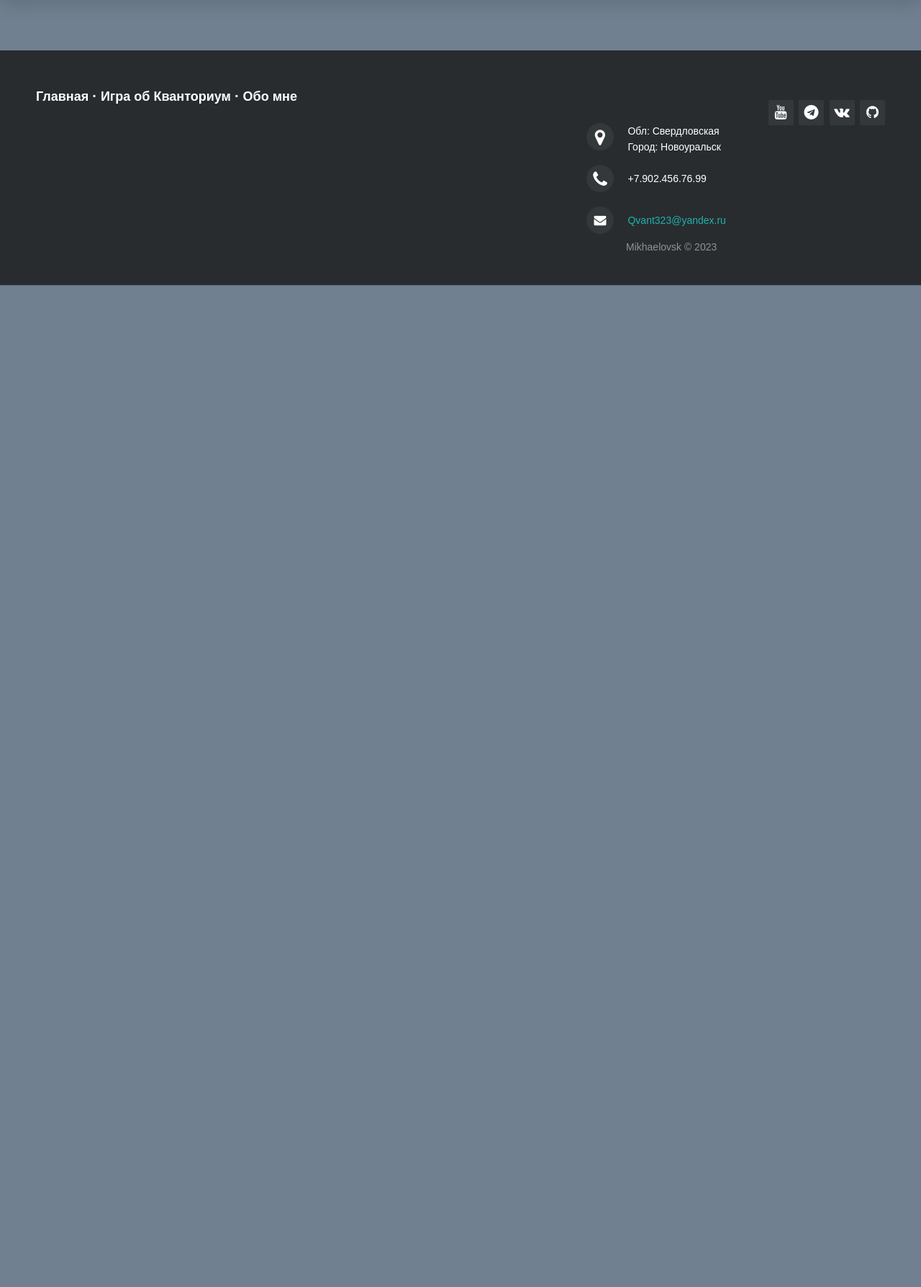
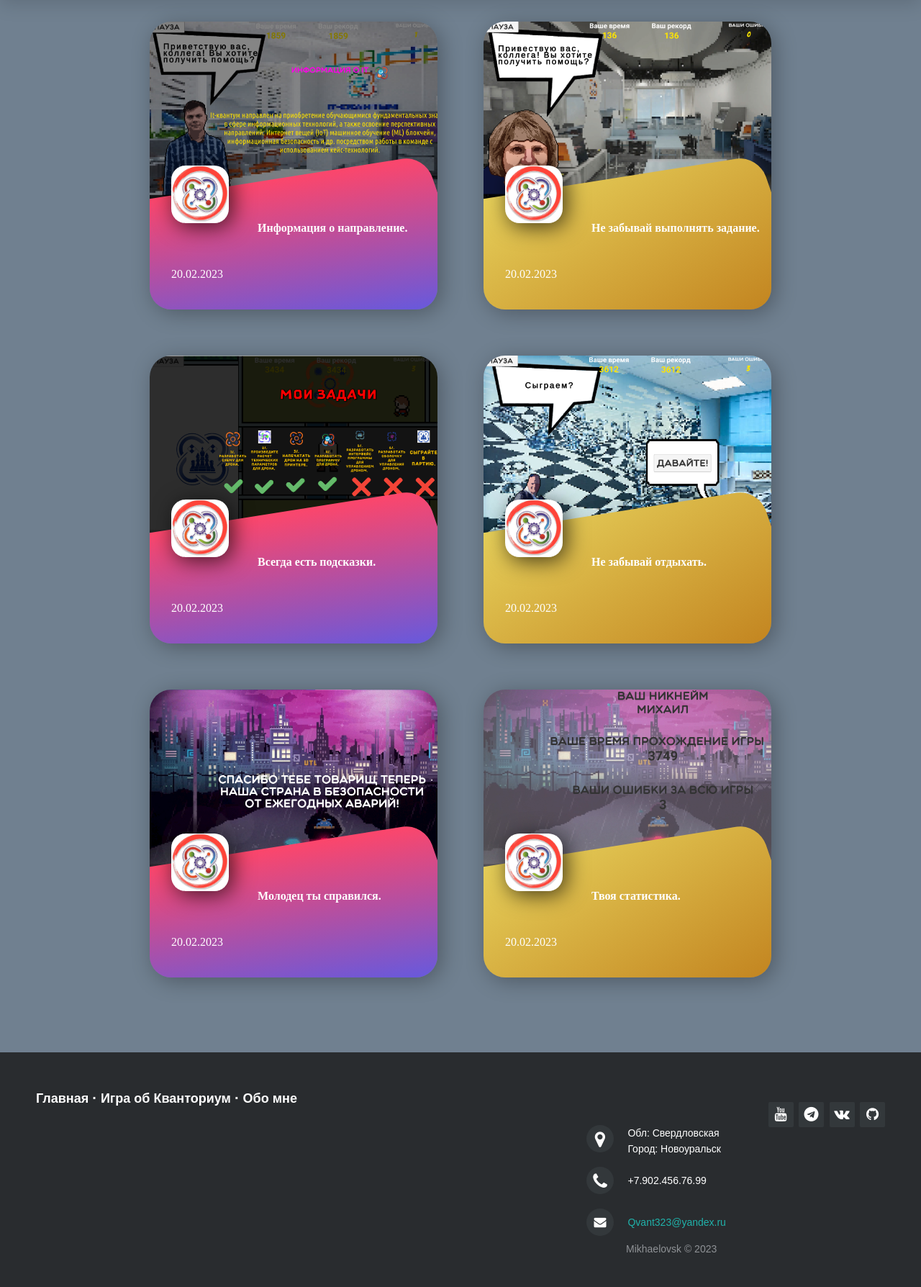
Before and after one commit to MishaelBoss/Quantorium_Update_Website, a Flask app: page /game in a window 1280 px wide. Shown: the part 118-1906 px from the top of the page at 72% size. Before the commit the page ends 515 px from the top, so only its background shows below. Run offline with Flask 3, Linux system fonts and the light colour scheme.

Commit message:
Updaet and fixed 1.6

```diff
--- a/Quantorium/static/css/main.css
+++ b/Quantorium/static/css/main.css
@@ -254,3 +254,70 @@ body{
   background-color: transparent;
   color: #222;
 }
+
+
+
+
+
+
+/* BEGIN CARD DESIGN */
+.hero {
+  display: inline-block;
+  position: relative;
+  width: 400px;
+  min-width: 400px;
+  height: 400px;
+  border-radius: 30px;
+  overflow:hidden;
+  box-shadow: 5px 5px 30px rgba(0, 0, 0, 0.3);
+  margin: 30px;
+}
+
+.hero-profile-img {
+  height: 70%;
+}
+
+.hero-description-bk {
+  background-image: linear-gradient(0deg , #3f5efb, #fc466b);
+  border-radius: 30px;
+  position: absolute;
+  top: 55%;
+  left: -5px;
+  height: 65%;
+  width: 108%;
+  transform: skew(19deg, -9deg);
+}
+
+.second .hero-description-bk {
+  background-image: linear-gradient(-20deg , #bb7413, #e7d25c)
+}
+
+.hero-logo {
+  height: 80px;
+  width: 80px;
+  border-radius: 20px;
+  background-color: #fff;
+  position: absolute;
+  bottom: 30%;
+  left: 30px;
+  overflow:hidden;
+  box-shadow: 5px 5px 30px rgba(0, 0, 0, 0.7);
+}
+
+.hero-logo img {
+  height: 100%;
+}
+
+.hero-description {
+  position: absolute;
+  color: #fff;
+  font-weight: 900;
+  left: 150px;
+  bottom: 26%;
+}
+.hero-date {
+  position: absolute;
+  color: #fff;
+  left: 30px;
+  bottom: 10%;
+}
--- a/Quantorium/templates/MyGAme.html
+++ b/Quantorium/templates/MyGAme.html
@@ -26,6 +26,89 @@
     </div>
   </div>
 
+<div style="position: relative; text-align: center;">
+  <div class="first hero">
+    <img class="hero-profile-img" src="/static/images/img my game/3.jpg" alt="">
+    <div class="hero-description-bk"></div>
+    <div class="hero-logo">
+      <img src="/static/icons/Logo.png" alt="">
+    </div>
+    <div class="hero-description">
+      <p>Информация о направление.</p>
+    </div>
+    <div  class="hero-date">
+      <p>20.02.2023</p>
+    </div>
+  </div>
+
+  <div class="second hero">
+    <img class="hero-profile-img" src="/static/images/img my game/2.jpg" alt="">
+    <div class="hero-description-bk"></div>
+    <div class="hero-logo">
+      <img src="/static/icons/Logo.png" alt="">
+    </div>
+    <div class="hero-description">
+      <p>Не забывай выполнять задание.</p>
+    </div>
+    <div  class="hero-date">
+      <p>20.02.2023</p>
+    </div>
+  </div>
+  <div class="first hero">
+    <img class="hero-profile-img" src="/static/images/img my game/4.jpg" alt="">
+    <div class="hero-description-bk"></div>
+    <div class="hero-logo">
+      <img src="/static/icons/Logo.png" alt="">
+    </div>
+    <div class="hero-description">
+      <p>Всегда есть подсказки. </p>
+    </div>
+    <div  class="hero-date">
+      <p>20.02.2023</p>
+    </div>
+  </div>
+
+  <div class="second hero">
+    <img class="hero-profile-img" src="/static/images/img my game/5.jpg" alt="">
+    <div class="hero-description-bk"></div>
+    <div class="hero-logo">
+      <img src="/static/icons/Logo.png" alt="">
+    </div>
+    <div class="hero-description">
+      <p>Не забывай отдыхать.</p>
+    </div>
+    <div  class="hero-date">
+      <p>20.02.2023</p>
+    </div>
+  </div>
+  <div class="first hero">
+    <img class="hero-profile-img" src="/static/images/img my game/6.jpg" alt="">
+    <div class="hero-description-bk"></div>
+    <div class="hero-logo">
+      <img src="/static/icons/Logo.png" alt="">
+    </div>
+    <div class="hero-description">
+      <p>Молодец ты справился.</p>
+    </div>
+    <div  class="hero-date">
+      <p>20.02.2023</p>
+    </div>
+  </div>
+
+  <div class="second hero">
+    <img class="hero-profile-img" src="/static/images/img my game/7.jpg" alt="">
+    <div class="hero-description-bk"></div>
+    <div class="hero-logo">
+      <img src="/static/icons/Logo.png" alt="">
+    </div>
+    <div class="hero-description">
+      <p>Твоя статистика.</p>
+    </div>
+    <div  class="hero-date">
+      <p>20.02.2023</p>
+    </div>
+  </div>
+</div>
 
 <footer class="footer-distributed">
     <div class="footer-right">
--- a/Quantorium/templates/products.html
+++ b/Quantorium/templates/products.html
@@ -26,8 +26,8 @@
 
 <br><br><br><br>
 <h1 style="text-align: center; color: white;">Новости от админа</h1>
-  <div class="card">
-    <div class="infos">
+  <div class="Abautcard">
+    <div class="AbautInfos">
         <ul class="stats">
             <li>
               {% if articles|length > 0 %}
```
Also changed, not shown: Quantorium/templates/404.html (+5 -4 lines), Quantorium/static/images/img my game/1.jpg (added), Quantorium/static/images/img my game/2.jpg (added), Quantorium/static/images/img my game/3.jpg (added), Quantorium/static/images/img my game/4.jpg (added), Quantorium/static/images/img my game/5.jpg (added), Quantorium/static/images/img my game/6.jpg (added), Quantorium/static/images/img my game/7.jpg (added).
